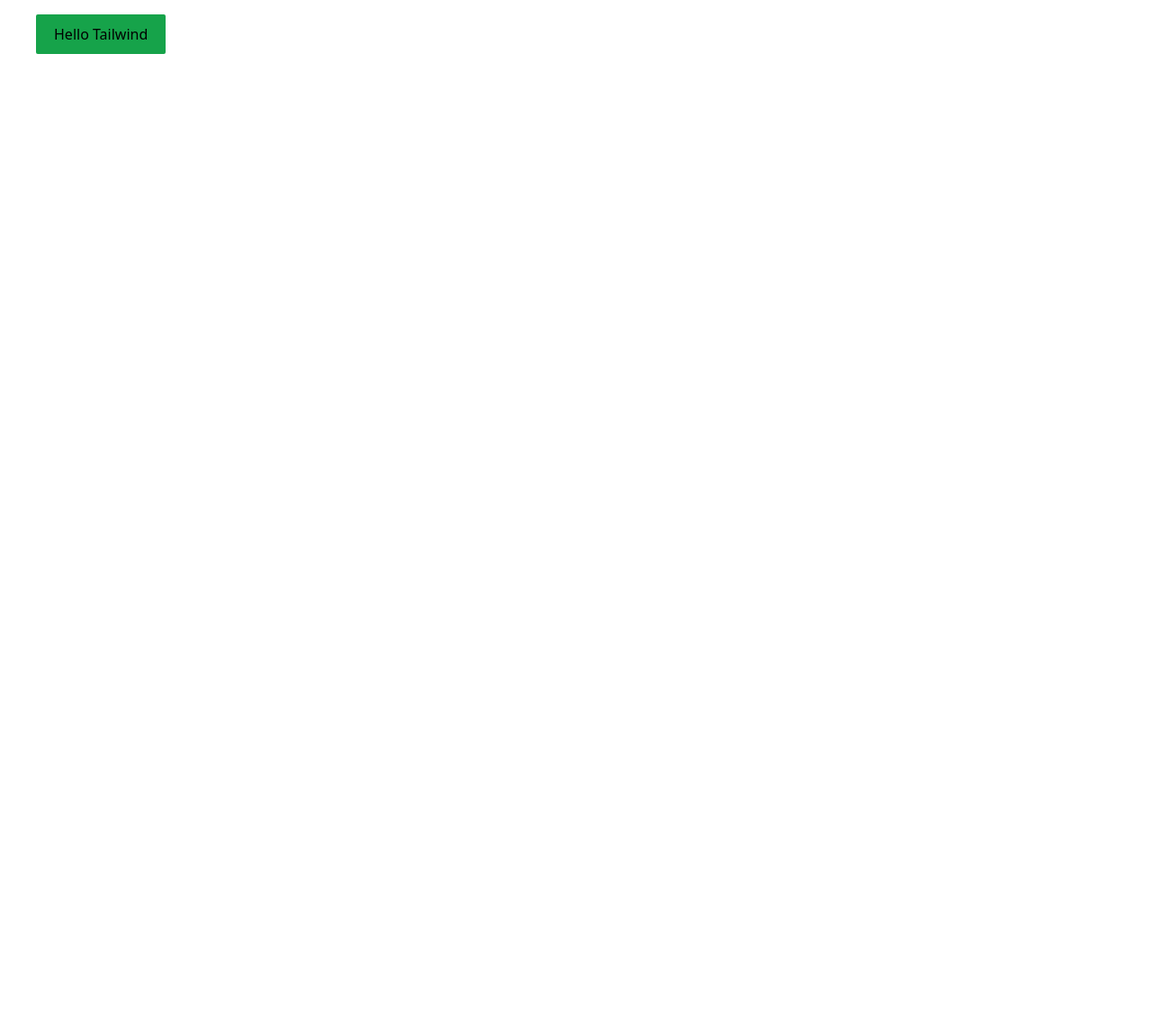
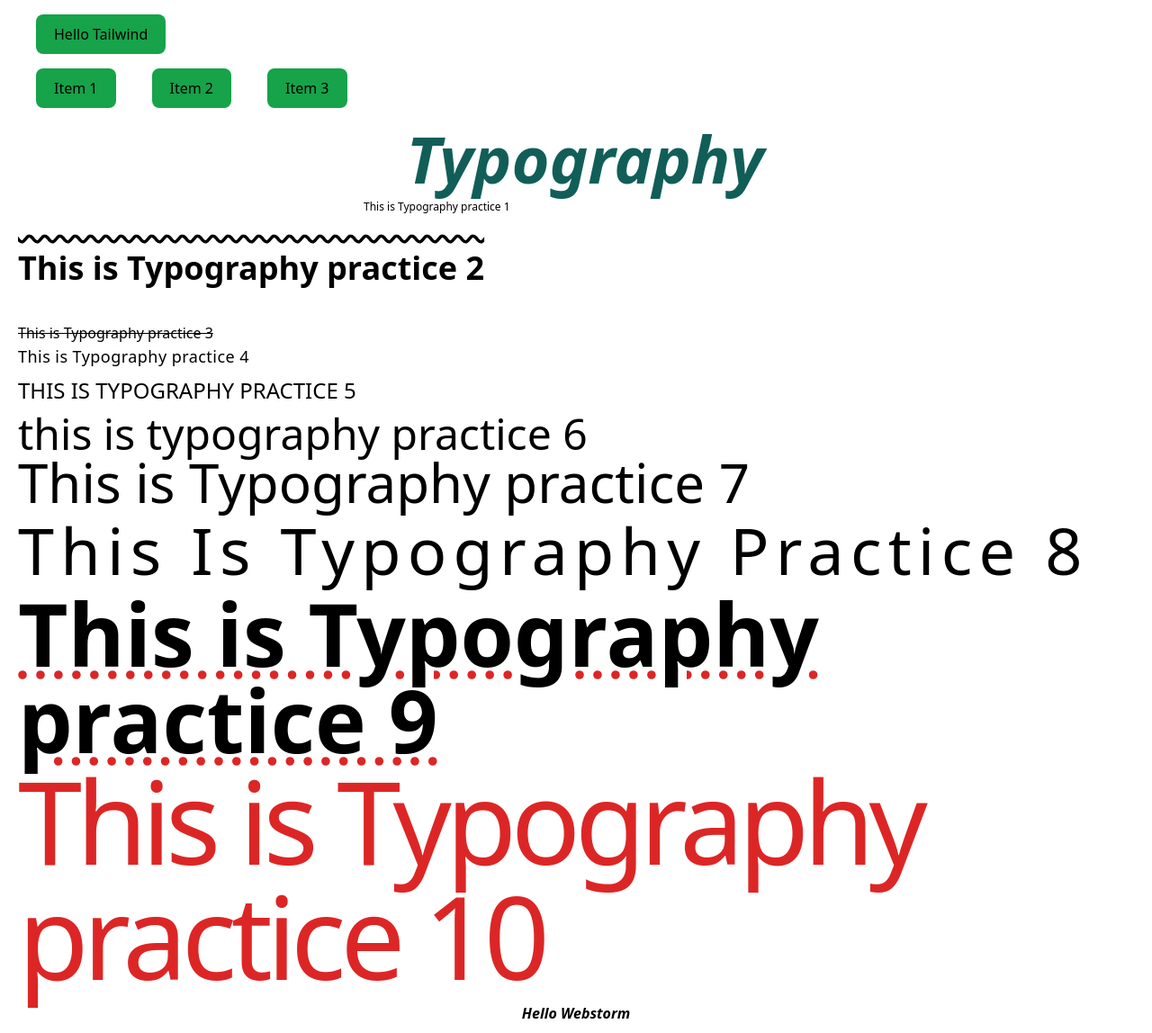
Before and after one commit to Nazmul7989/tailwind_practice, a website: page index.html in a window 1280 px wide. Shown: the whole page at 90% size. Before the commit the page ends 800 px from the top, so only its background shows below. Drawn offline with Linux system fonts and the light colour scheme.

Commit message:
typography done

```diff
--- a/index.html
+++ b/index.html
@@ -1,15 +1,40 @@
 <!DOCTYPE html>
-<html lang="en">
+<html lang="en" class="scroll-smooth">
 <head>
     <meta charset="UTF-8">
     <meta name="viewport" content="width=device-width, initial-scale=1.0">
-    <title>Taileind css pracice</title>
+    <title>Tailwind CSS Practice</title>
     <link rel="stylesheet" href="./output/tailwind.css">
 
 </head>
 <body>
 
-<button class="px-5 py-2.5 bg-green-600 mt-4 ml-10 hover:bg-red-400 rounded-sm">Hello Tailwind</button>
+
+
+<button class="px-5 py-2.5 bg-green-600 mt-4 ml-10 hover:bg-red-400 rounded-lg font-sans">Hello Tailwind</button>
+
+<div class="flex space-x-10">
+    <span class="px-5 py-2.5 bg-green-600 mt-4 ml-10 hover:bg-red-400 rounded-lg">Item 1</span>
+    <span class="px-5 py-2.5 bg-green-600 mt-4 ml-10 hover:bg-red-400 rounded-lg">Item 2</span>
+    <span class="px-5 py-2.5 bg-green-600 mt-4 ml-10 hover:bg-red-400 rounded-lg">Item 3</span>
+</div>
+
+<div class="ml-5 mt-5">
+    <h3 class="italic text-center text-7xl font-extrabold text-teal-800">Typography</h3>
+    <h3 class="font-san mt-2.5 text-xs font-light indent-96">This is Typography practice 1</h3>
+    <h4  class="font-bold text-4xl overline decoration-wavy decoration-6 cursor-help py-10">This is Typography practice 2</h4>
+    <h3 class="text-base line-through">This is Typography practice 3</h3>
+    <h3 class="text-lg tracking-wide">This is Typography practice 4</h3>
+    <h3 class="text-2xl uppercase leading-loose">This is Typography practice 5</h3>
+    <h3 class="text-5xl lowercase">This is Typography practice 6</h3>
+    <h3 class="text-6xl font-extralight">This is Typography practice 7</h3>
+    <h3 class="text-7xl font-medium capitalize tracking-widest leading-tight">This is Typography practice 8</h3>
+    <h3 class="text-8xl font-semibold underline decoration-red-600 decoration-dotted text-">This is Typography practice 9</h3>
+    <h3 class="text-9xl font-thin text-red-600 tracking-tighter">This is Typography practice 10</h3>
+</div>
+
+<div class="text-base px-5 py-2.5 mt bg-indigo-500 font-bold text-slate-800 text-center italic capitalize">Hello
+    webstorm</div>
 
 </body>
 </html>
--- a/tailwind.config.js
+++ b/tailwind.config.js
@@ -2,6 +2,10 @@ module.exports = {
   content:  ["*.html"],
   theme: {
     extend: {},
+    fontFamily: {
+
+      'body': ['Open Sans' ],
+    }
   },
   plugins: [],
 }
```
Also changed, not shown: output/tailwind.css.
